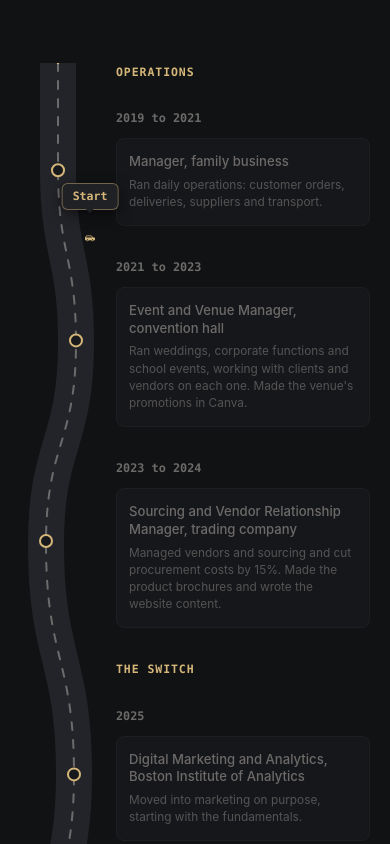
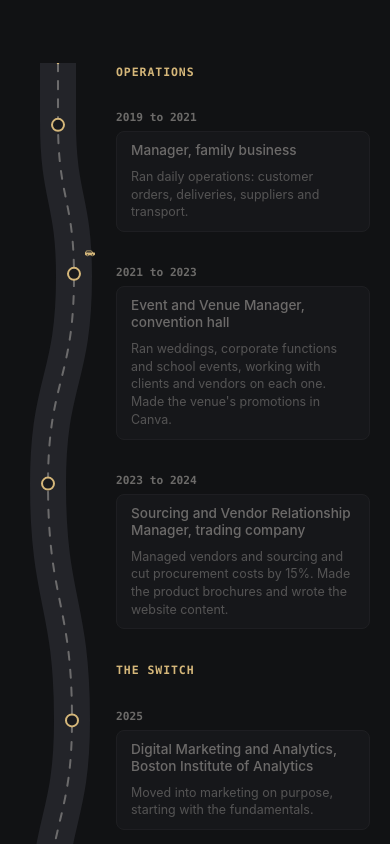
Before and after one commit to nagavardhanl-ux/Portfolio, a Next.js app: page /about in a window 390 px wide. Shown: the part 1100-1944 px from the top of the page. Built offline with nearby package versions, Linux system fonts and the light colour scheme.

Commit message:
fix(about): refine road layout, card placement, connectors, and mobile car alignment

```diff
--- a/src/components/RoadTimeline.tsx
+++ b/src/components/RoadTimeline.tsx
@@ -89,10 +89,27 @@ export const PATH_STOPS: StepData[] = [
 
 const DESKTOP_VIEWBOX_WIDTH = 1160;
 const DESKTOP_VIEWBOX_HEIGHT = 680;
+
+// Desktop road path:
+// Run 1: left to right (y = 190)
+// Right bend: smooth U-turn with corner radius 55
+// Run 2: right to left (y = 415)
+// Left bend: smooth U-shaped curve with radius 55 (counter-clockwise sweep, no sharp point)
+// Run 3: left to right (y = 525)
 const DESKTOP_ROAD_PATH =
-  "M 70 175 L 970 175 A 85 85 0 0 1 1055 260 A 85 85 0 0 1 970 345 L 150 345 A 85 85 0 0 1 65 430 A 85 85 0 0 1 150 515 L 1050 515";
+  "M 70 190 L 990 190 A 55 55 0 0 1 1045 245 L 1045 360 A 55 55 0 0 1 990 415 L 140 415 A 55 55 0 0 0 140 525 L 1050 525";
 
-const DESKTOP_STOP_DISTANCES = [0, 200, 520, 840, 1420, 1800, 2540, 3000];
+const DESKTOP_STOP_DISTANCES = [0, 180, 500, 820, 1458, 1808, 2521, 2961];
+
+const DESKTOP_STOP_COORDS = [
+  { x: 250, y: 190, run: 1 },
+  { x: 570, y: 190, run: 1 },
+  { x: 890, y: 190, run: 1 },
+  { x: 740, y: 415, run: 2 },
+  { x: 390, y: 415, run: 2 },
+  { x: 430, y: 525, run: 3 },
+  { x: 870, y: 525, run: 3 },
+];
 
 const emptySubscribe = () => () => {};
 
@@ -148,11 +165,11 @@ export default function RoadTimeline() {
   // Animation state (updated in requestAnimationFrame)
   const [carState, setCarState] = useState({
     x: 70,
-    y: 175,
+    y: 190,
     angle: 0,
     isFlipped: false,
     travelledDist: 0,
-    totalDist: 3185,
+    totalDist: 3141,
     activeStopIndex: 0,
     isMoving: false,
     bubbleText: "Start",
@@ -160,12 +177,12 @@ export default function RoadTimeline() {
 
   const car = prefersReducedMotion
     ? {
-        x: 885,
-        y: 515,
+        x: 870,
+        y: 525,
         angle: 0,
         isFlipped: false,
-        travelledDist: 3185,
-        totalDist: 3185,
+        travelledDist: 3141,
+        totalDist: 3141,
         activeStopIndex: 7,
         isMoving: false,
         bubbleText: PATH_STOPS[6].year,
@@ -175,6 +192,7 @@ export default function RoadTimeline() {
   const rafIdRef = useRef<number | null>(null);
 
   // Measure mobile cards and construct vertical winding road
+  // Stop markers are placed level with the top of each card (with the year label)
   const measureMobileRoad = useCallback(() => {
     if (!isMobile || !mobileCardsRef.current) return;
     const containerTop = mobileCardsRef.current.getBoundingClientRect().top;
@@ -183,10 +201,11 @@ export default function RoadTimeline() {
     mobileCardItemRefs.current.forEach((el, index) => {
       if (!el) return;
       const r = el.getBoundingClientRect();
-      const cardCenterY = r.top - containerTop + r.height / 2;
-      const xPositions = [38, 56, 26, 54, 26, 52, 38];
+      // Level with the top of the card (year label center)
+      const cardTopY = r.top - containerTop + 12;
+      const xPositions = [38, 54, 28, 52, 28, 52, 38];
       const x = xPositions[index % xPositions.length];
-      points.push({ x, y: cardCenterY });
+      points.push({ x, y: cardTopY });
     });
 
     if (points.length === 7) {
@@ -227,11 +246,11 @@ export default function RoadTimeline() {
     mobileCardItemRefs.current.forEach((el) => {
       if (!el) return;
       const r = el.getBoundingClientRect();
-      const targetY = r.top - containerTop + r.height / 2;
+      const targetY = r.top - containerTop + 12;
 
       let bestDist = 0;
       let minDiff = Infinity;
-      const samples = 120;
+      const samples = 140;
       for (let s = 0; s <= samples; s++) {
         const d = (s / samples) * total;
         const pt = path.getPointAtLength(d);
@@ -351,7 +370,7 @@ export default function RoadTimeline() {
             bubbleText: bubble,
           });
         } else {
-          // Mobile scroll logic
+          // Mobile scroll logic: car stays upright (angle 0) and syncs with card highlights
           if (
             !mobilePathRef.current ||
             mobileStopPoints.length !== 7 ||
@@ -361,14 +380,14 @@ export default function RoadTimeline() {
 
           const path = mobilePathRef.current;
           const total = path.getTotalLength();
-          const screenCenter = window.innerHeight / 2;
+          const screenCenter = window.innerHeight * 0.45;
 
           let activeIndex = 0;
 
           const cardPositions = mobileCardItemRefs.current.map((el) => {
             if (!el) return 0;
             const r = el.getBoundingClientRect();
-            return r.top + r.height / 2;
+            return r.top + 12; // level with top year label
           });
 
           let targetDist = 0;
@@ -415,11 +434,6 @@ export default function RoadTimeline() {
           }
 
           const pt = path.getPointAtLength(targetDist);
-          const p1 = path.getPointAtLength(Math.max(0, targetDist - 3));
-          const p2 = path.getPointAtLength(Math.min(total, targetDist + 3));
-          const dx = p2.x - p1.x;
-          const dy = p2.y - p1.y;
-          const angle = (Math.atan2(dy, dx) * 180) / Math.PI;
 
           let bubble = "Start";
           if (activeIndex > 0 && activeIndex <= 7) {
@@ -429,7 +443,7 @@ export default function RoadTimeline() {
           setCarState({
             x: pt.x,
             y: pt.y,
-            angle,
+            angle: 0, // Keep car upright on mobile
             isFlipped: false,
             travelledDist: targetDist,
             totalDist: total,
@@ -452,6 +466,9 @@ export default function RoadTimeline() {
     };
   }, [mounted, isMobile, prefersReducedMotion, mobileStopPoints]);
 
+  // Desktop speech bubble side: below car on Run 1 & 2, above car on Run 3
+  const desktopBubbleSide = car.y > 470 ? "above" : "below";
+
   return (
     <section
       ref={sectionRef}
@@ -473,7 +490,7 @@ export default function RoadTimeline() {
 
         {/* Desktop Road View (1024px and up) */}
         {!isMobile && (
-          <div className="container about-road-container">
+          <div className="container about-road-container" style={{ marginTop: "16px" }}>
             <div
               className="about-road-stage"
               style={{
@@ -529,19 +546,40 @@ export default function RoadTimeline() {
                   strokeDasharray={`${car.travelledDist} ${car.totalDist}`}
                 />
 
+                {/* Dotted Connectors from each stop marker to its card */}
+                {DESKTOP_STOP_COORDS.map((pt, idx) => {
+                  const isReached =
+                    prefersReducedMotion ||
+                    car.travelledDist >= DESKTOP_STOP_DISTANCES[idx + 1] ||
+                    car.activeStopIndex >= idx + 1;
+                  const isCurrent = car.activeStopIndex === idx + 1;
+                  const cardBoundaryY = pt.run === 3 ? 570 : pt.run === 2 ? 366 : 148;
+                  const startY = pt.run === 3 ? pt.y + 10 : pt.y - 10;
+
+                  return (
+                    <line
+                      key={`conn-${idx}`}
+                      x1={pt.x}
+                      y1={startY}
+                      x2={pt.x}
+                      y2={cardBoundaryY}
+                      stroke={
+                        isCurrent
+                          ? "var(--accent)"
+                          : isReached
+                          ? "rgba(213, 183, 122, 0.6)"
+                          : "rgba(244, 240, 232, 0.3)"
+                      }
+                      strokeWidth={1.5}
+                      strokeDasharray="2 3"
+                    />
+                  );
+                })}
+
                 {/* Seven Stops: round markers on road */}
-                {DESKTOP_STOP_DISTANCES.slice(1).map((dist, idx) => {
+                {DESKTOP_STOP_COORDS.map((pt, idx) => {
                   const stopId = idx + 1;
-                  const coords = [
-                    { x: 270, y: 175 },
-                    { x: 590, y: 175 },
-                    { x: 910, y: 175 },
-                    { x: 713, y: 345 },
-                    { x: 333, y: 345 },
-                    { x: 425, y: 515 },
-                    { x: 885, y: 515 },
-                  ];
-                  const pt = coords[idx];
+                  const dist = DESKTOP_STOP_DISTANCES[stopId];
                   const isReached =
                     prefersReducedMotion ||
                     car.travelledDist >= dist ||
@@ -573,35 +611,40 @@ export default function RoadTimeline() {
                 })}
               </svg>
 
-              {/* Phase Labels */}
+              {/* Phase Labels: placed on the side of the road opposite its cards, just before each first stop */}
+              {/* Operations: below Run 1, before Stop 1, not under car start position */}
               <div
                 className="about-road-phase-label"
                 style={{
                   position: "absolute",
-                  left: "6%",
-                  top: "26%",
+                  left: "140px",
+                  top: "228px",
                 }}
                 aria-hidden="true"
               >
                 Operations
               </div>
+
+              {/* The switch: below Run 2, before Stop 4 (driving right to left) */}
               <div
                 className="about-road-phase-label"
                 style={{
                   position: "absolute",
-                  left: "78%",
-                  top: "46%",
+                  left: "840px",
+                  top: "456px",
                 }}
                 aria-hidden="true"
               >
                 The switch
               </div>
+
+              {/* Marketing: below Run 2, before Stop 5 (driving right to left) */}
               <div
                 className="about-road-phase-label"
                 style={{
                   position: "absolute",
-                  left: "42%",
-                  top: "46%",
+                  left: "470px",
+                  top: "456px",
                 }}
                 aria-hidden="true"
               >
@@ -622,7 +665,7 @@ export default function RoadTimeline() {
                 }}
               >
                 <div
-                  className="about-road-bubble"
+                  className={`about-road-bubble about-road-bubble--${desktopBubbleSide}`}
                   key={car.bubbleText}
                 >
                   {car.bubbleText}
@@ -653,54 +696,51 @@ export default function RoadTimeline() {
                     !isCurrent &&
                     !isPassed;
 
-                  // Isolated, non-overlapping coordinates in stage:
-                  // Card 1: Run 1, above road (x: 270)
-                  // Card 2: Run 1, above road (x: 590)
-                  // Card 3: Run 1, above road (x: 910)
-                  // Card 4: Run 2, below road (x: 713)
-                  // Card 5: Run 2, above road (x: 333)
-                  // Card 6: Run 3, above road (x: 425)
-                  // Card 7: Run 3, below road (x: 885)
+                  // Coordinated, non-overlapping positions:
+                  // Run 1 (stops 1-3): above Run 1
+                  // Run 2 (stops 4-5): in band between Run 1 and Run 2, above Run 2
+                  // Run 3 (stops 6-7): below Run 3
+                  // Band between Run 2 and Run 3 is kept empty and compact
                   const desktopPositions = [
                     {
-                      left: "23.3%",
-                      top: "10px",
+                      left: "21.55%",
+                      top: "8px",
                       transform: "translateX(-50%)",
                       width: "24%",
                     },
                     {
-                      left: "50.8%",
-                      top: "10px",
+                      left: "49.14%",
+                      top: "8px",
                       transform: "translateX(-50%)",
                       width: "24%",
                     },
                     {
-                      left: "78.4%",
-                      top: "10px",
+                      left: "76.72%",
+                      top: "8px",
                       transform: "translateX(-50%)",
                       width: "24%",
                     },
                     {
-                      left: "68%",
-                      top: "370px",
+                      left: "63.79%",
+                      top: "250px",
                       transform: "translateX(-50%)",
                       width: "24%",
                     },
                     {
-                      left: "28%",
-                      top: "220px",
+                      left: "33.62%",
+                      top: "250px",
                       transform: "translateX(-50%)",
                       width: "24%",
                     },
                     {
-                      left: "32%",
-                      top: "370px",
+                      left: "37.07%",
+                      top: "572px",
                       transform: "translateX(-50%)",
                       width: "24%",
                     },
                     {
-                      left: "76.3%",
-                      top: "545px",
+                      left: "75.00%",
+                      top: "572px",
                       transform: "translateX(-50%)",
                       width: "24%",
                     },
@@ -784,6 +824,7 @@ export default function RoadTimeline() {
                   </>
                 )}
 
+                {/* Mobile Stop markers: positioned level with top of each card */}
                 {mobileStopPoints.map((pt, idx) => {
                   const stopId = idx + 1;
                   const isReached =
@@ -835,15 +876,15 @@ export default function RoadTimeline() {
                 >
                   {car.bubbleText}
                 </div>
+                {/* Mobile car stays upright and facing forward */}
                 <div
                   className={`about-road-car-rotator ${car.isMoving ? "road-car-bob" : ""}`}
                   style={{
-                    transform: `rotate(${car.angle}deg)`,
-                    transformOrigin: "center center",
+                    transform: "none",
                     color: "var(--accent)",
                   }}
                 >
-                  <RoadCar width={40} />
+                  <RoadCar width={38} />
                 </div>
               </div>
             </div>
```
Also changed, not shown: src/app/globals.css.
